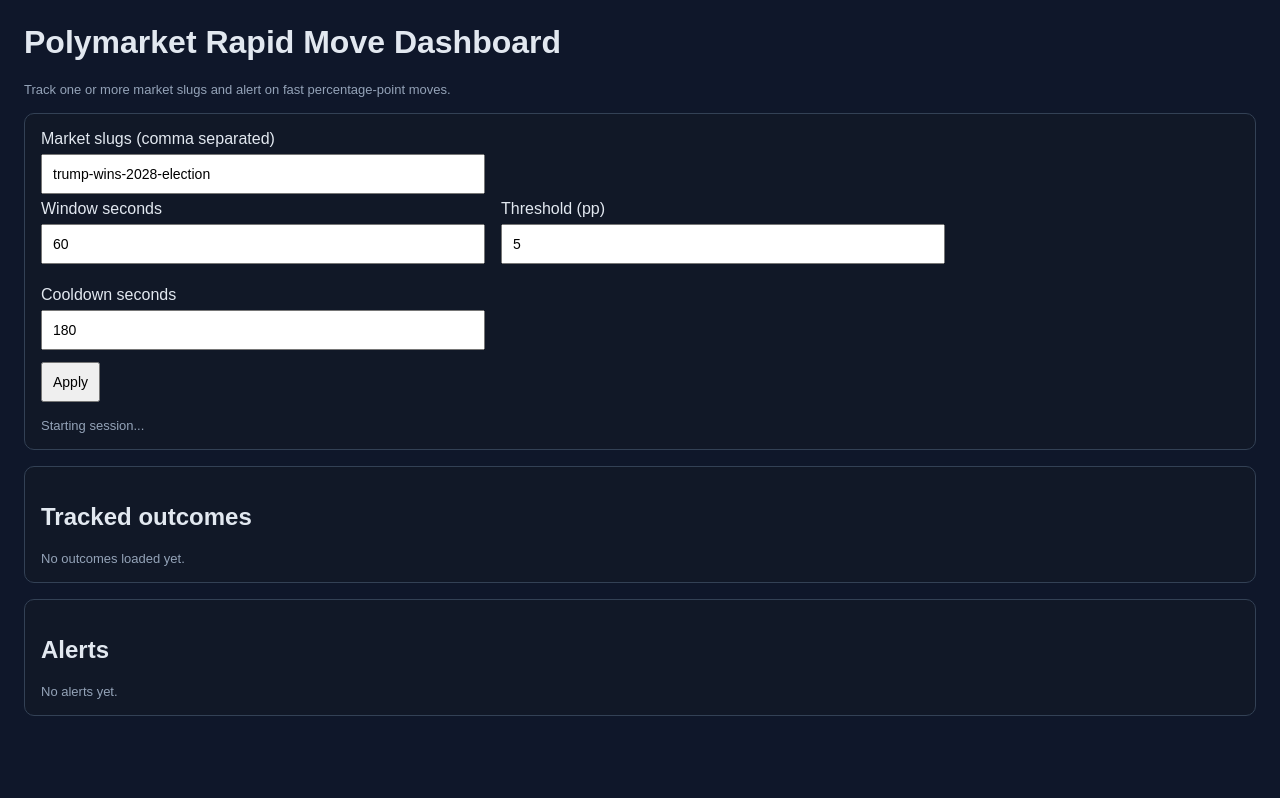
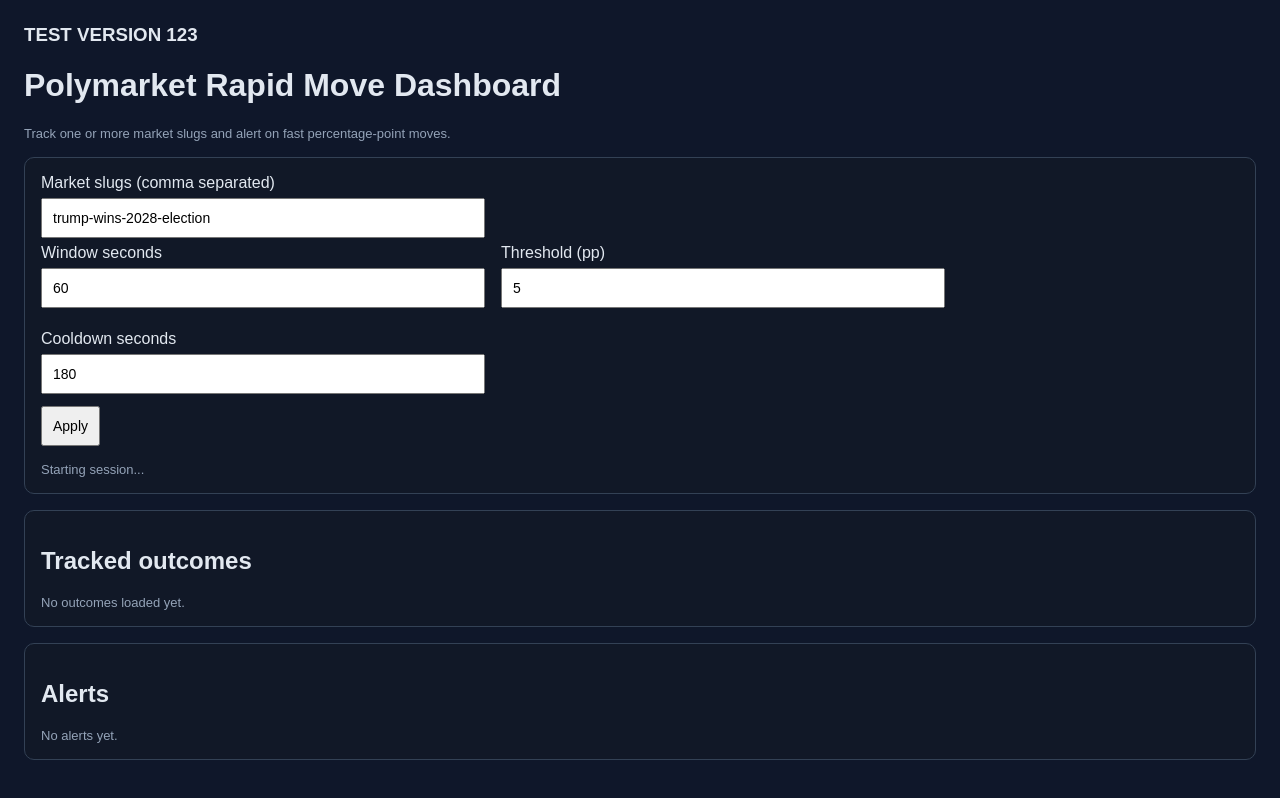
Before and after one commit to jelle-1976/polymarket-dashboard, a website: page public/index.html in a window 1280 px wide. Drawn offline with Linux system fonts and the light colour scheme; no server answers.

Commit message:
test marker

```diff
--- a/public/index.html
+++ b/public/index.html
@@ -1,5 +1,6 @@
 <!doctype html>
 <html>
+<h3>TEST VERSION 123</h3>
 <head>
   <meta charset="utf-8" />
   <meta name="viewport" content="width=device-width,initial-scale=1" />
```
